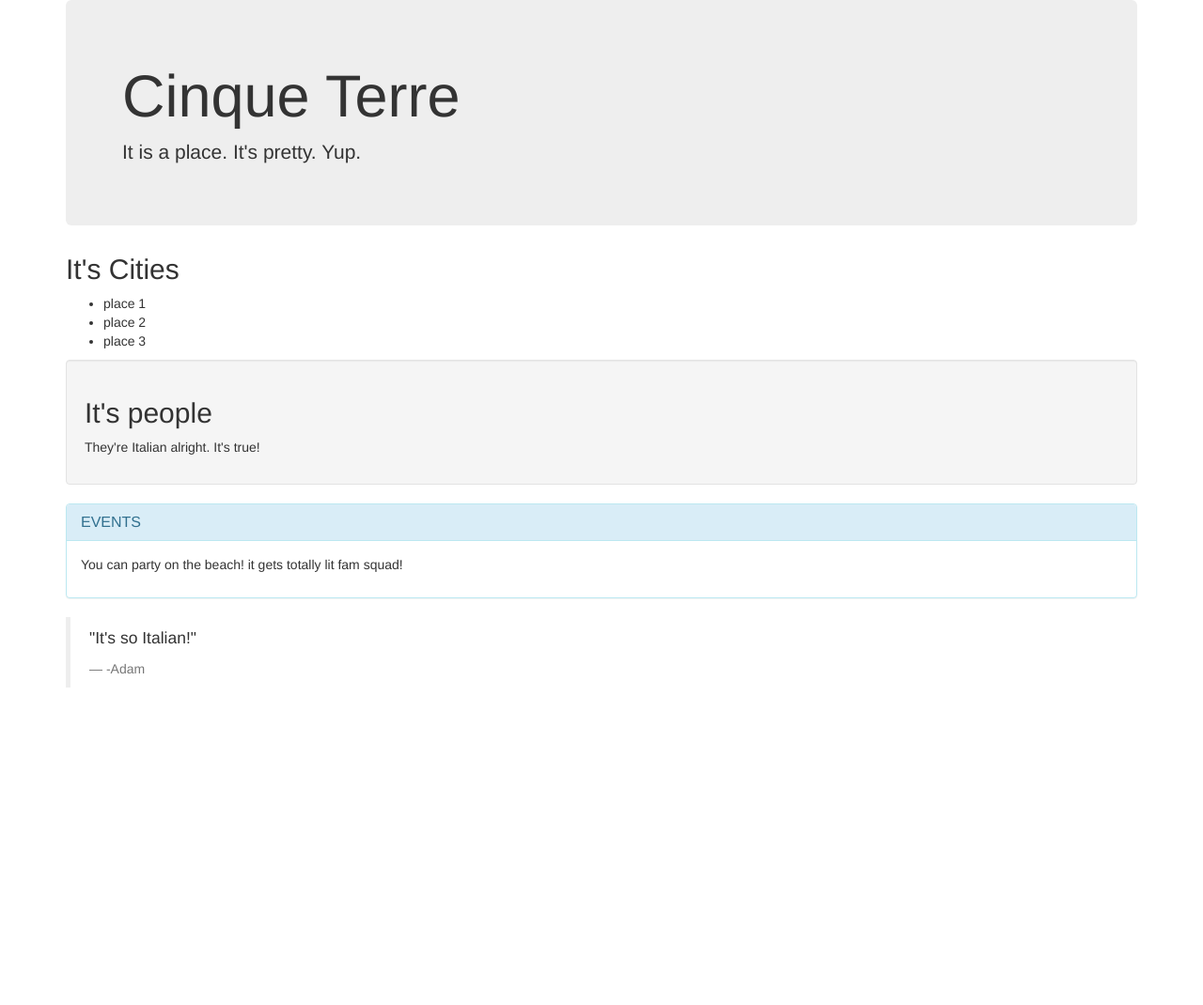
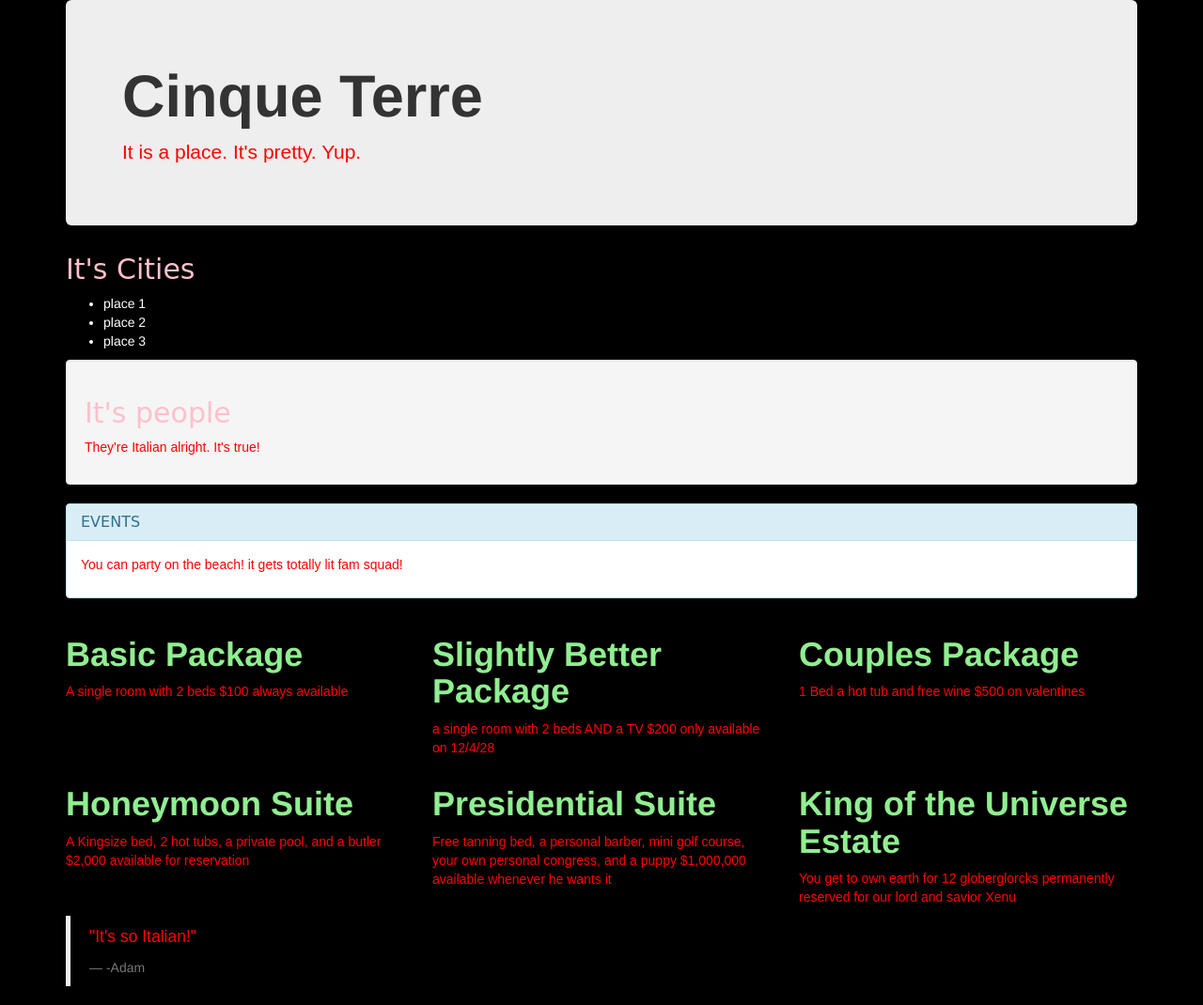
Before and after one commit to kbordon/cinque, a plain HTML site: page Index.html in a window 1280 px wide. Shown: the whole page at 94% size. Before the commit the page ends 800 px from the top, so only its background shows below. Drawn offline with Linux system fonts and the light colour scheme.

Commit message:
Add grid system and styles.css

```diff
--- a/Index.html
+++ b/Index.html
@@ -3,6 +3,7 @@
   <head>
     <title>Vacation</title>
     <link rel="stylesheet" href="css/bootstrap.css" type="text/css" media="all">
+    <link rel="stylesheet" href="css/styles.css" type="text/css" media="all">
   </head>
   <body>
     <div class="container">
@@ -28,6 +29,34 @@
           <p>You can party on the beach! it gets totally lit fam squad!</p>
         </div>
       </div>
+      <div class="row">
+        <div class="col-md-4">
+          <h1>Basic Package</h1>
+          <p>A single room with 2 beds $100 always available</p>
+        </div>
+        <div class="col-md-4">
+          <h1>Slightly Better Package</h1>
+          <p>a single room with 2 beds AND a TV $200 only available on 12/4/28</p>
+        </div>
+        <div class="col-md-4">
+          <h1>Couples Package</h1>
+          <p>1 Bed a hot tub and free wine $500 on valentines</p>
+        </div>
+      </div>
+      <div class="row">
+        <div class="col-md-4">
+          <h1>Honeymoon Suite</h1>
+          <p>A Kingsize bed, 2 hot tubs, a private pool, and a butler $2,000 available for reservation</p>
+        </div>
+        <div class="col-md-4">
+          <h1>Presidential Suite</h1>
+          <p>Free tanning bed, a personal barber, mini golf course, your own personal congress, and a puppy $1,000,000 available whenever he wants it</p>
+        </div>
+        <div class="col-md-4">
+          <h1>King of the Universe Estate</h1>
+          <p>You get to own earth for 12 globerglorcks permanently reserved for our lord and savior Xenu</p>
+        </div>
+      </div>
       <blockquote>
         <p>"It's so Italian!"</p>
         <footer>-Adam</footer>
--- /dev/null
+++ b/css/styles.css
@@ -0,0 +1,22 @@
+h1 {
+  color: lightgreen;
+  font-weight: bolder;
+}
+
+p {
+  color: red;
+  font-family: fantasy;
+}
+
+body {
+  background-color: black;
+}
+
+ul {
+  color: white;
+}
+
+h2 {
+  font-family: cursive;
+  color: pink;
+}
```
